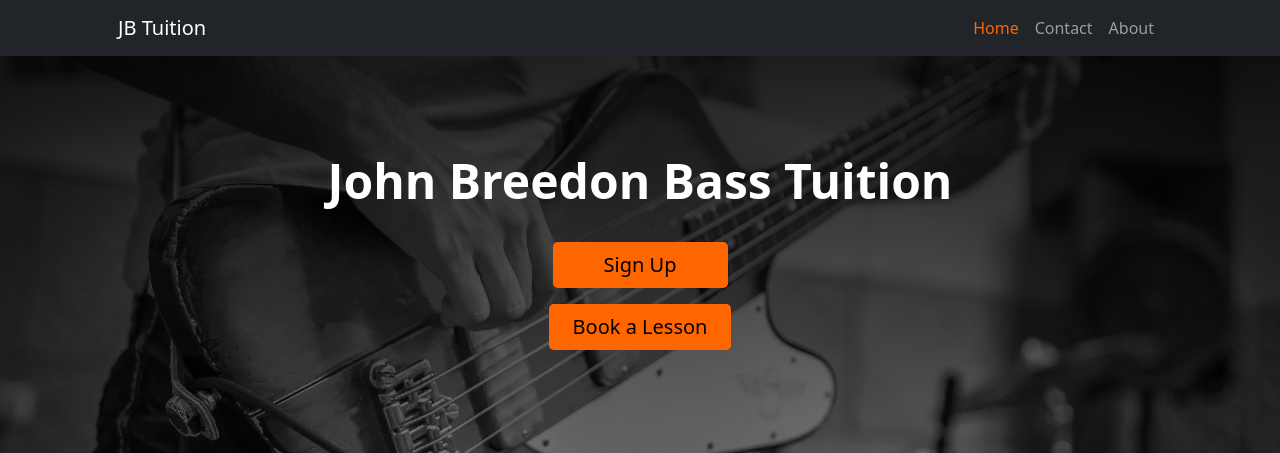
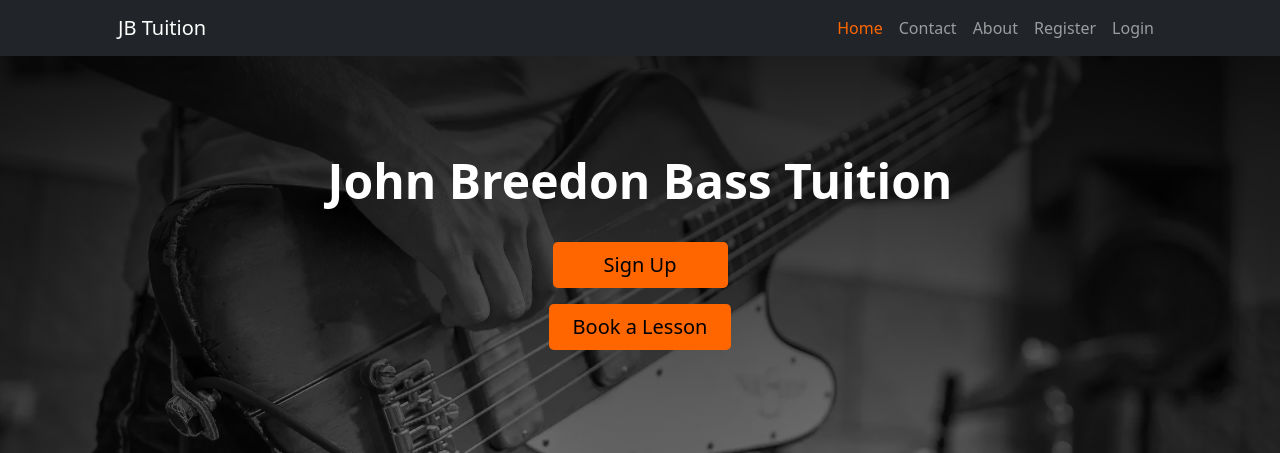
Before and after one commit to adamhatton/john-breedon-bass-tuition-pp4, a Django app: page /home/ in a window 1280 px wide. Shown: the top 453 px of the page. Run offline with Django 3.2, Linux system fonts and the light colour scheme; some libraries are stand-ins or nearby versions.

Commit message:
Add auth navlinks to base.html template

```diff
--- a/templates/base.html
+++ b/templates/base.html
@@ -37,6 +37,7 @@
                 aria-label="Toggle navigation"><span class="navbar-toggler-icon"></span></button>
             <div class="collapse navbar-collapse" id="navbarSupportedContent">
                 <ul class="navbar-nav ms-auto mb-2 mb-lg-0">
+                    {# Scrollspy classes only needed for Home and Contact, so first loop checks if either is active and adds active + aria #}
                     {% for path, name in navlinks_scrollspy.items %}
                         {% if request.path == path %}
                         <li class="nav-item"><a class="nav-link active scrollspy-link" aria-current="page" href="{% url name %}">{{ name|capfirst }}</a></li>
@@ -44,6 +45,8 @@
                         <li class="nav-item"><a class="nav-link scrollspy-link" href="{% url name %}">{{ name|capfirst }}</a></li>
                         {% endif %}
                     {% endfor %}
+
+                    {# Second loop checks remaining nav-items that don't need authentication and adds active + aria #}
                     {% for path, name in navlinks.items %}
                         {% if request.path == path %}
                         <li class="nav-item"><a class="nav-link active" aria-current="page" href="{% url name %}">{{ name|capfirst }}</a></li>
@@ -51,6 +54,28 @@
                         <li class="nav-item"><a class="nav-link" href="{% url name %}">{{ name|capfirst }}</a></li>
                         {% endif %}
                     {% endfor %}
+
+                    {# This section renders the login/logout links with active and aria classes if necessary #}
+                    {% if user.is_authenticated %}
+                        {% if request.path == 'account_logout' %}
+                        <li class="nav-item"><a class="nav-link active" aria-current="page" href="{% url 'account_logout' %}">Logout</a></li>
+                        {% else %}
+                        <li class="nav-item"><a class="nav-link" href="{% url 'account_logout' %}">Logout</a></li>
+                        {% endif %}
+                    {% else %}
+                        {% if request.path == 'account_signup' %}
+                        <li class="nav-item"><a class="nav-link active" aria-current="page" href="{% url 'account_signup' %}">Register</a></li>
+                        {% else %}
+                        <li class="nav-item"><a class="nav-link" href="{% url 'account_signup' %}">Register</a></li>
+                        {% endif %}
+
+                        {% if request.path == 'account_login' %}
+                        <li class="nav-item"><a class="nav-link active" aria-current="page" href="{% url 'account_login' %}">Login</a></li>
+                        {% else %}
+                        <li class="nav-item"><a class="nav-link" href="{% url 'account_login' %}">Login</a></li>
+                        {% endif %}
+                    {% endif %}
+
                 </ul>
             </div>
         </div>
```
